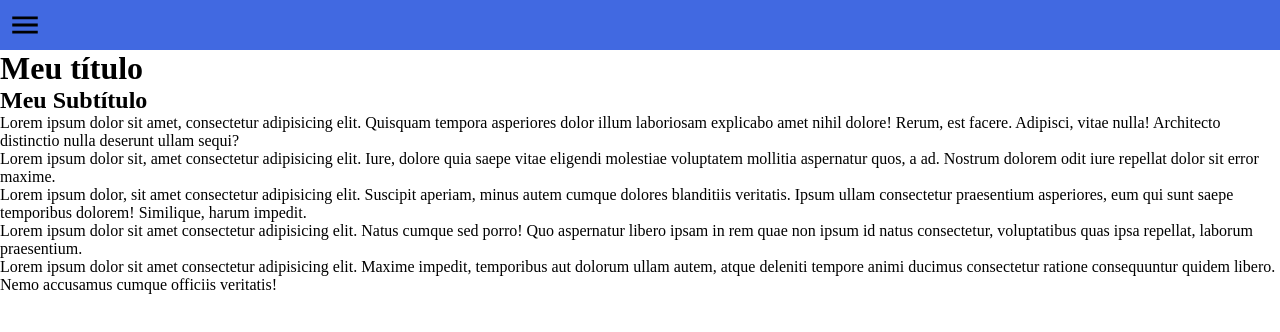
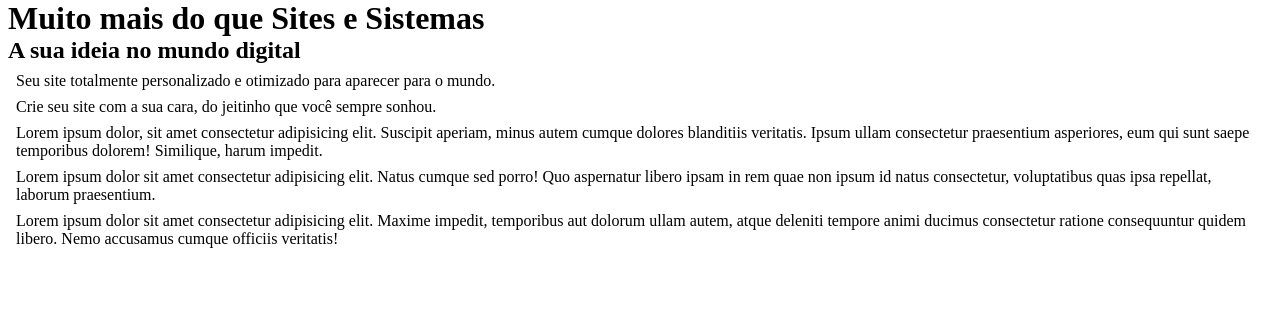
Before and after one commit to phphill/phphill, a React (Create React App) app: page / in a window 1280 px wide. Shown: the top 332 px of the page. Built offline with nearby package versions, Linux system fonts and the light colour scheme.

Commit message:
test deplpoy

```diff
--- a/src/components/Home.tsx
+++ b/src/components/Home.tsx
@@ -1,19 +1,16 @@
 export function Home() {
   return (
     <>
-      <h1>Meu título</h1>
-      <h2>Meu Subtítulo</h2>
+      <div className="container-full">
+        <h1>Muito mais do que Sites e Sistemas</h1>
+        <h2>A sua ideia no mundo digital</h2>
+      </div>
+      <div className="container">
         <p>
-        Lorem ipsum dolor sit amet, consectetur adipisicing elit. Quisquam
-        tempora asperiores dolor illum laboriosam explicabo amet nihil dolore!
-        Rerum, est facere. Adipisci, vitae nulla! Architecto distinctio nulla
-        deserunt ullam sequi?
+          Seu site totalmente personalizado e otimizado para aparecer para o
+          mundo.
         </p>
-      <p>
-        Lorem ipsum dolor sit, amet consectetur adipisicing elit. Iure, dolore
-        quia saepe vitae eligendi molestiae voluptatem mollitia aspernatur quos,
-        a ad. Nostrum dolorem odit iure repellat dolor sit error maxime.
-      </p>
+        <p>Crie seu site com a sua cara, do jeitinho que você sempre sonhou.</p>
         <p>
           Lorem ipsum dolor, sit amet consectetur adipisicing elit. Suscipit
           aperiam, minus autem cumque dolores blanditiis veritatis. Ipsum ullam
@@ -26,11 +23,12 @@ export function Home() {
           consectetur, voluptatibus quas ipsa repellat, laborum praesentium.
         </p>
         <p>
-        Lorem ipsum dolor sit amet consectetur adipisicing elit. Maxime impedit,
-        temporibus aut dolorum ullam autem, atque deleniti tempore animi ducimus
-        consectetur ratione consequuntur quidem libero. Nemo accusamus cumque
-        officiis veritatis!
+          Lorem ipsum dolor sit amet consectetur adipisicing elit. Maxime
+          impedit, temporibus aut dolorum ullam autem, atque deleniti tempore
+          animi ducimus consectetur ratione consequuntur quidem libero. Nemo
+          accusamus cumque officiis veritatis!
         </p>
+      </div>
     </>
   );
 }
--- a/src/components/SCNavbar.tsx
+++ b/src/components/SCNavbar.tsx
@@ -2,14 +2,19 @@ import styled from 'styled-components';
 
 export const SCNavbar = styled.nav`
   background-color: rgba(1, 247, 205, 1);
+  transition: all 1s;
   .navbar-button {
     width: 50px;
     height: 50px;
     padding: 0.5rem;
   }
   .navbar {
+    transition: all 1s;
     background-color: royalblue;
     height: 50px;
+    @media (min-width: 800px) {
+      display: none;
+    }
   }
 `;
 
@@ -31,6 +36,15 @@ export const SCNavbarMenu = styled.div`
       }
     }
   }
+  @media (min-width: 800px) {
+    ul {
+      display: flex;
+      width: 100%;
+      justify-content: space-around;
+      align-items: center;
+      background-color: royalblue;
+    }
+  }
 `;
 
 export const SCNavbarMenuHidden = styled.div`
@@ -38,4 +52,9 @@ export const SCNavbarMenuHidden = styled.div`
   position: absolute;
   transform: translateY(-100rem);
   transition: all 1s;
+  ul {
+    li {
+      transform: translateX(-50rem);
+    }
+  }
 `;
--- /dev/null
+++ b/src/components/Sites.tsx
@@ -0,0 +1,3 @@
+export function Sites() {
+  return <h1>Hello World!</h1>;
+}
--- a/src/global-styles.tsx
+++ b/src/global-styles.tsx
@@ -6,6 +6,15 @@ export default createGlobalStyle`
   margin: 0;
   padding: 0;
 }
+
+.container-full {
+  margin: 0 .5rem;
+}
+
+.container {
+  margin: 0 1rem;
+}
+
 
 ul,
 li {
@@ -16,4 +25,8 @@ a {
   text-decoration: none;
   color: inherit;
 }
+
+p {
+  margin: .5rem 0;
+}
 `;
--- a/src/index.tsx
+++ b/src/index.tsx
@@ -1,10 +1,13 @@
 import React from 'react';
 import ReactDOM from 'react-dom';
+import {BrowserRouter} from 'react-router-dom';
 import {App} from './App';
 
 ReactDOM.render(
   <React.StrictMode>
-    <App />
+    <BrowserRouter>
+      <App />
+    </BrowserRouter>
   </React.StrictMode>,
   document.getElementById('root')
 );
```
Also changed, not shown: package.json (+6 -1 lines), 8 other files (tests, documents, lock files or other folders). Lines whose indentation alone changed are shown as unchanged.
